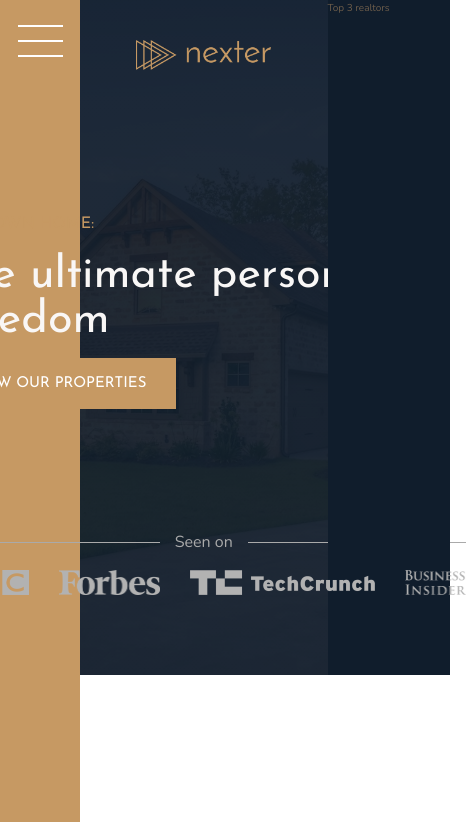
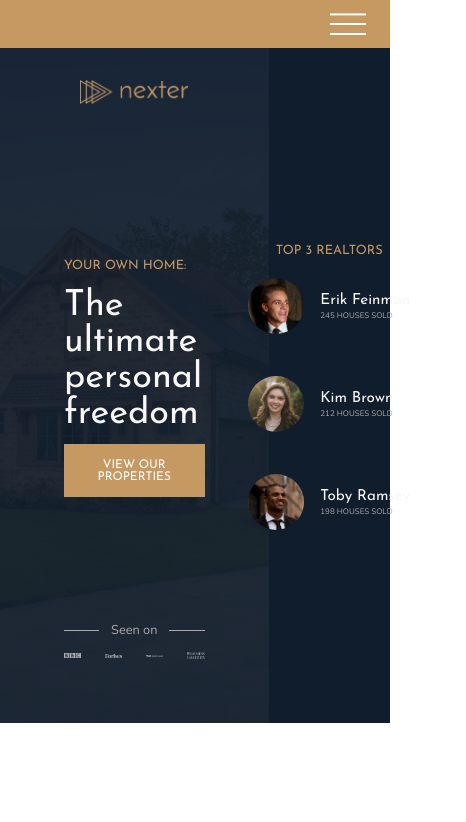
Before and after one commit to QuizonMarielle/portfolio-project-2, a website: page index.html in a window 390 px wide. Shown: the top 822 px of the page, 466 px wide, since content can reach past the window. Drawn offline with nearby package versions, Linux system fonts and the light colour scheme.

Commit message:
Add Media Queries

```diff
--- a/index.html
+++ b/index.html
@@ -31,7 +31,26 @@
         </header>
 
         <div class="realtors">
-            Top 3 realtors
+            <h3 class="heading-3">Top 3 Realtors</h3>
+            <div class="realtors__list">
+                <img src="img/realtor-1.jpeg" alt="Realtor 1" class="realtors__img">
+                <div class="realtors__details">
+                    <h4 class="heading-4 heading-4--light">Erik Feinman</h4>
+                    <p class="realtors__sold">245 houses sold</p>
+                </div>
+
+                <img src="img/realtor-2.jpeg" alt="Realtor 2" class="realtors__img">
+                <div class="realtors__details">
+                    <h4 class="heading-4 heading-4--light">Kim Brown</h4>
+                    <p class="realtors__sold">212 houses sold</p>
+                </div>
+
+                <img src="img/realtor-3.jpeg" alt="Realtor 3" class="realtors__img">
+                <div class="realtors__details">
+                    <h4 class="heading-4 heading-4--light">Toby Ramsey</h4>
+                    <p class="realtors__sold">198 houses sold</p>
+                </div>
+            </div>
         </div>
 
         <section class="features">
--- a/sass/_base.scss
+++ b/sass/_base.scss
@@ -14,6 +14,10 @@ $color-grey-dark-2: #6D5D4B;
 $font-primary: 'Nunito', sans-serif;
 $font-display: 'Josefin Sans', sans-serif;
 
+//RESPONSIVE BREAKPOINTS
+$bp-largest: 75em; // 1200px;
+$bp-large: 62.5em; // 1000px;
+
 *,
 *::before,
 *::after {
@@ -25,6 +29,10 @@ $font-display: 'Josefin Sans', sans-serif;
 html {
     box-sizing: border-box;
     font-size: 62.5%; // 10px/16px = 62.5% -> 1rem = 10px
+
+    @media only screen and (max-width: $bp-largest) {
+        font-size: 50%;
+    }
 }
 
 body {
@@ -40,4 +48,9 @@ body {
     grid-template-columns: [sidebar-start] 8rem [sidebar-end full-start] minmax(6rem, 1fr) [center-start] repeat(8,
     [col-start] minmax(min-content, 14rem) [col-end]) [center-end] minmax(6rem, 1fr) [full-end];
 
+    @media only screen and (max-width: $bp-large) {
+        grid-template-rows: 6rem 80vh min-content 40vw repeat(3, min-content);
+        grid-template-columns: [full-start] minmax(6rem, 1fr) [center-start] repeat(8,
+        [col-start] minmax(min-content, 14rem) [col-end]) [center-end] minmax(6rem, 1fr) [full-end];
+    }
 }
--- a/sass/_header.scss
+++ b/sass/_header.scss
@@ -47,9 +47,11 @@
         grid-template-columns: repeat(4, 1fr);
         grid-column-gap: 3rem;
         justify-items: center;
+        align-items: center;
 
         img {
-            height: 2.5rem;
+            max-height: 2.5rem;
+            max-width: 100%;
             filter: brightness(70%);
         }
     }
--- a/sass/_realtors.scss
+++ b/sass/_realtors.scss
@@ -1,4 +1,31 @@
 .realtors {
     background-color: $color-secondary;
     grid-column: col-start 7 / full-end;
+    padding: 3rem;
+
+    display: grid;
+    align-content: center;
+    justify-content: center;
+    justify-items: center;
+    grid-row-gap: 2rem;
+
+    &__list {
+        display: grid;
+        grid-template-columns: min-content  max-content;
+        grid-column-gap: 2rem;
+        grid-row-gap: 5vh;
+        align-items: center;
+    }
+
+    &__img {
+        width: 7rem;
+        border-radius: 50%;
+        display: block;
+    }
+
+    &__sold {
+        text-transform: uppercase;
+        color: $color-grey-light-2;
+        margin-top: -3px;
+    }
 }
--- a/sass/_sidebar.scss
+++ b/sass/_sidebar.scss
@@ -2,8 +2,17 @@
     background-color: $color-primary;
     grid-column: sidebar-start / sidebar-end;
     grid-row: 1 / -1;
+
     display: flex;
     justify-content: center;
+
+    @media only screen and (max-width: $bp-large) {
+       grid-column: 1 / -1;
+       grid-row: 1 / 2 ;
+
+       justify-content: flex-end;
+       align-items: center;
+    }
 }
 
 .nav-btn {
@@ -32,4 +41,17 @@
     &::after {
         transform: translateY(1.3rem);
     }
+
+    @media only screen and (max-width: $bp-large) {
+       margin-top: 0;
+       margin-right: 3rem;
+
+       &::before {
+        transform: translateY(-1.2rem);
+    }
+
+        &::after {
+        transform: translateY(1rem);
+        }
+     }
 }
```
Also changed, not shown: css/style.css.
